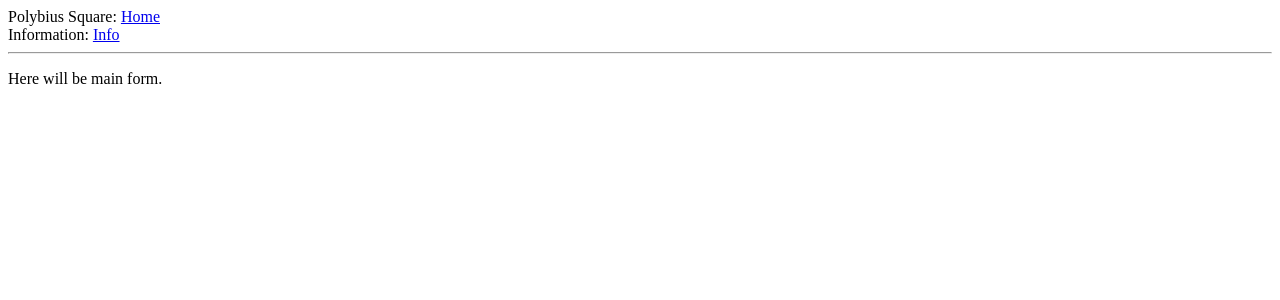
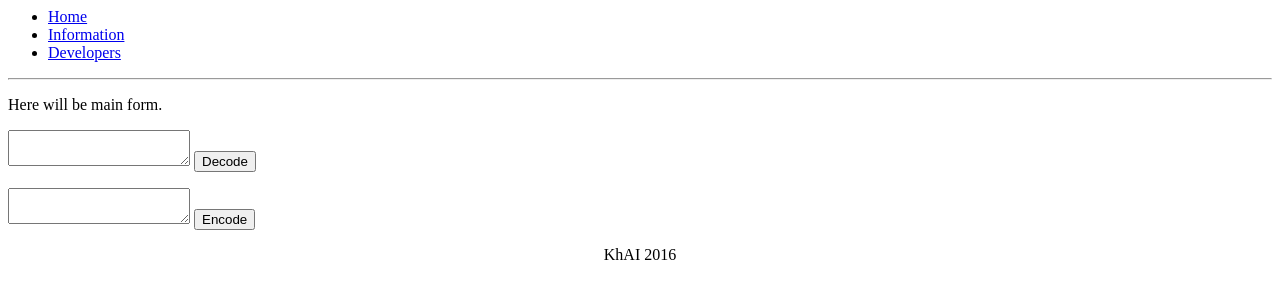
Before and after one commit to InfiniteLegend/polybius_square, a Flask app: page / in a window 1280 px wide. Shown: the top 300 px of the page. Run offline with Flask 2, Linux system fonts and the light colour scheme.

Commit message:
add new page. add forms in main page.

```diff
--- a/app/templates/base.html
+++ b/app/templates/base.html
@@ -7,9 +7,17 @@
     {% endif %}
   </head>
   <body>
-    <div>Polybius Square: <a href="/index">Home</a></div>
-    <div>Information: <a href="/info">Info</a></div>
+    <div class="collapse navbar-collapse" id="bs-example-navbar-collapse-1">
+        <ul class="nav">
+            <li><a href="/index">Home</a></li>
+            <li><a href="/info">Information</a></li>
+            <li><a href="/developers">Developers</a></li>
+        </ul>
+    </div>
     <hr>
     {% block content %}{% endblock %}
   </body>
+<footer>
+    <div align="center">KhAI 2016</div>
+</footer>
 </html>
--- a/app/templates/index.html
+++ b/app/templates/index.html
@@ -2,4 +2,16 @@
 
 {% block content %}
     <p>Here will be main form.</p>
+<form action="/api/decode">
+    <div>
+        <textarea></textarea>
+        <input type="submit" value="Decode">
+    </div>
+</form>
+<form action="/api/encode">
+    <div>
+        <textarea></textarea>
+        <input type="submit" value="Encode">
+    </div>
+</form>
 {% endblock %}
--- a/app/views.py
+++ b/app/views.py
@@ -28,6 +28,18 @@ def info_page():
     return render_template("info.html", title="Information")
 
 
+@app.route('/developers')
+def develop_page():
+    """
+    Page with developers info. Returns template.
+
+    :return:
+    """
+
+    # TODO: Return info page template.
+    return render_template("developers.html", title="Who do")
+
+
 @app.route("/api/encode", methods=["POST"], strict_slashes=False)
 def encode():
     """
```
Also changed, not shown: app/templates/developers.html (added, +13 -0 lines).
